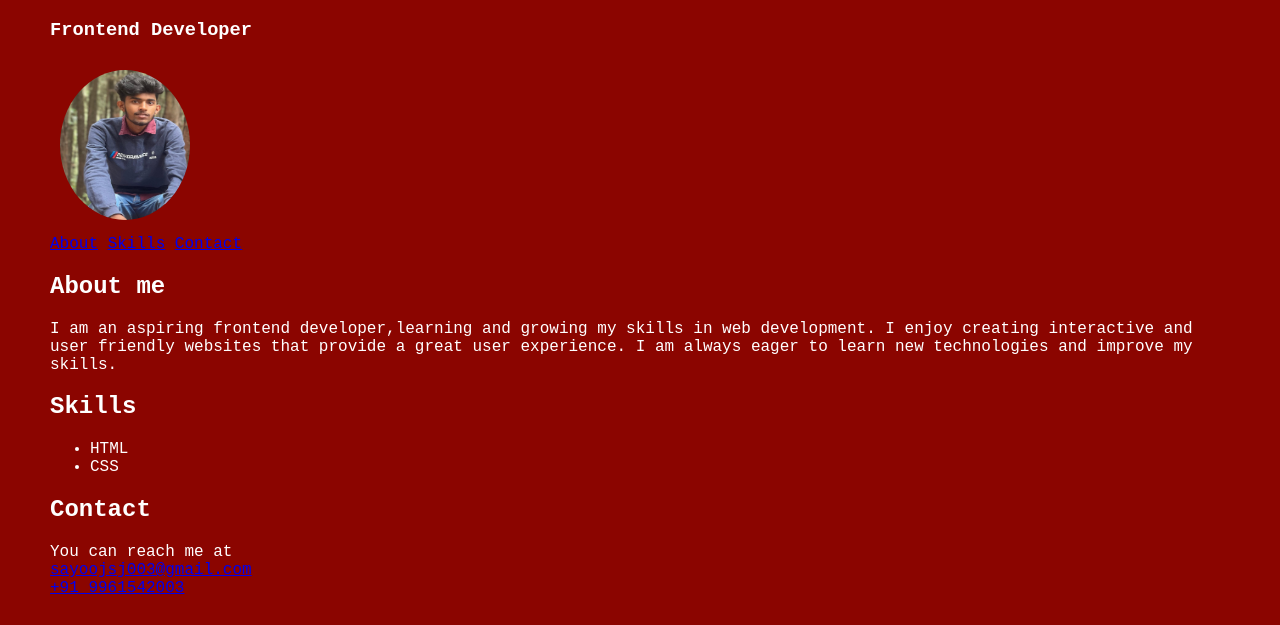
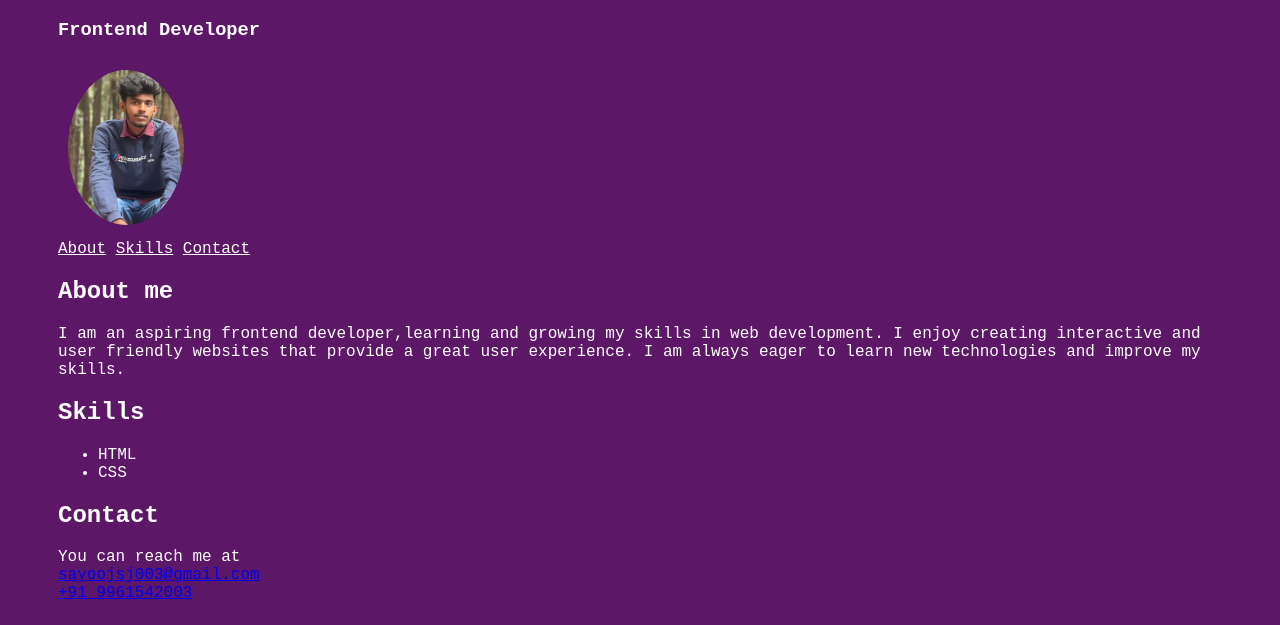
Before and after one commit to SJXVR/portforlio-site, a plain HTML site: page index.html in a window 1280 px wide. Shown: the part 139-764 px from the top of the page. Drawn offline with Linux system fonts and the light colour scheme.

Commit message:
update index.html and style.css

```diff
--- a/index.html
+++ b/index.html
@@ -11,7 +11,7 @@
     <div class="profile">
     <h1>Sayooj Xavier</h1>
     <h3>Frontend Developer</h3>
-    <img src="sayooj.jpeg" alt="sayooj">
+    <img src="Images/sayooj.jpeg" alt="sayooj">
     <nav>
         <a href="#about">About</a>
         <a href="#skills">Skills</a>
--- a/style.css
+++ b/style.css
@@ -1,12 +1,9 @@
 body {
-    margin: 0;
-    padding: 0;
-    font-family:'Courier New', Courier, monospace;
-    background-color: rgb(139, 5, 0);
+    background-color: rgb(93, 23, 103);
 }
 img {
-    width: 130px;
-    height: 150px;
+    width: 10%;
+    height: 20%;
     border-radius: 50%;
     margin: 10px;
 }
@@ -31,3 +28,6 @@ h1 {
     font-size: 30px;
     margin: 0 10px;
 }
+nav a{
+    color: white;
+}
```
Also changed, not shown: sayooj.jpeg (deleted).
